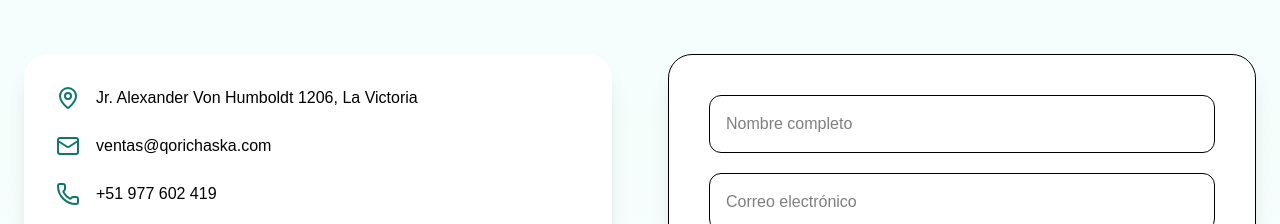
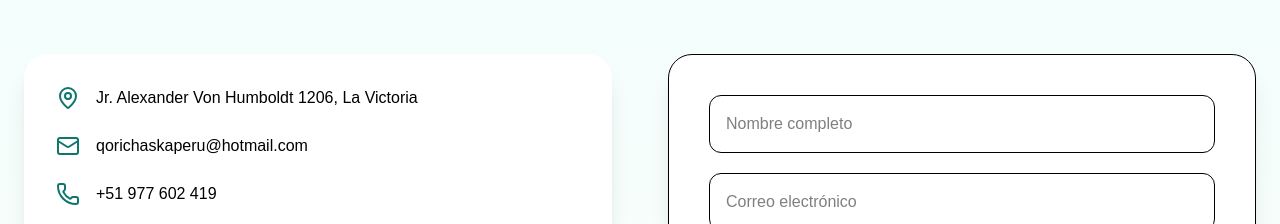
Before and after one commit to Aroon17/qorichaska, a React (Vite) app: page / in a window 1280 px wide. Shown: the part 4320-4544 px from the top of the page. Built offline with nearby package versions, Linux system fonts and the light colour scheme.

Commit message:
fix: cambio de correo

```diff
--- a/src/components/home/ContactSection.jsx
+++ b/src/components/home/ContactSection.jsx
@@ -121,7 +121,7 @@ Completa el formulario y serás redirigido 📲
 
 <div className="flex gap-4">
 <Mail className="text-[#0f766e]"/>
-<p>ventas@qorichaska.com</p>
+<p>qorichaskaperu@hotmail.com</p>
 </div>
 
 <div className="flex gap-4">
```
